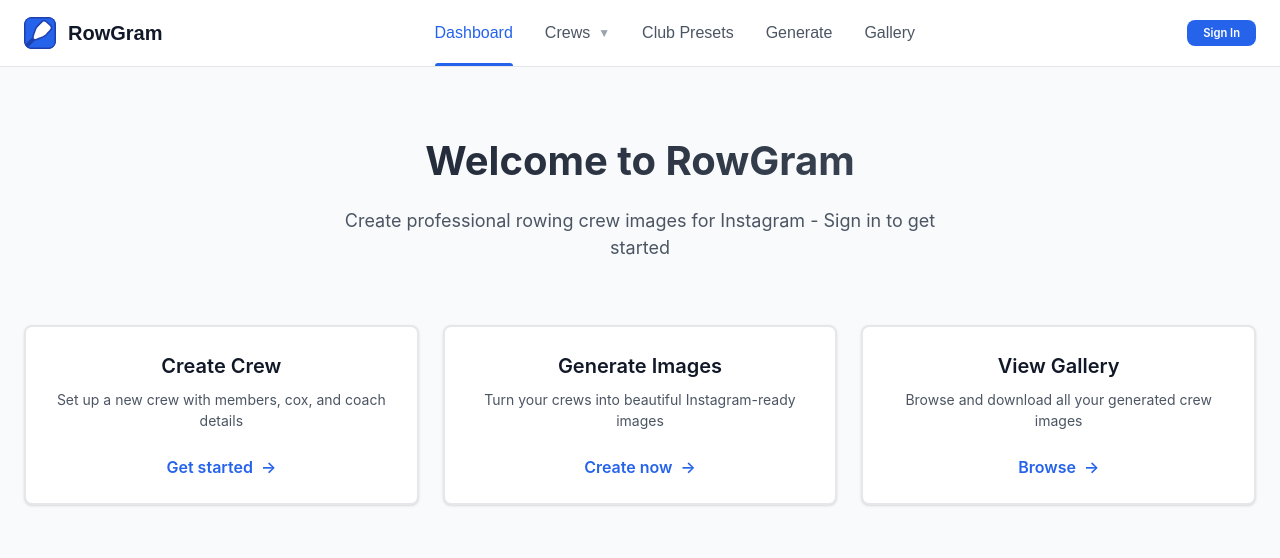
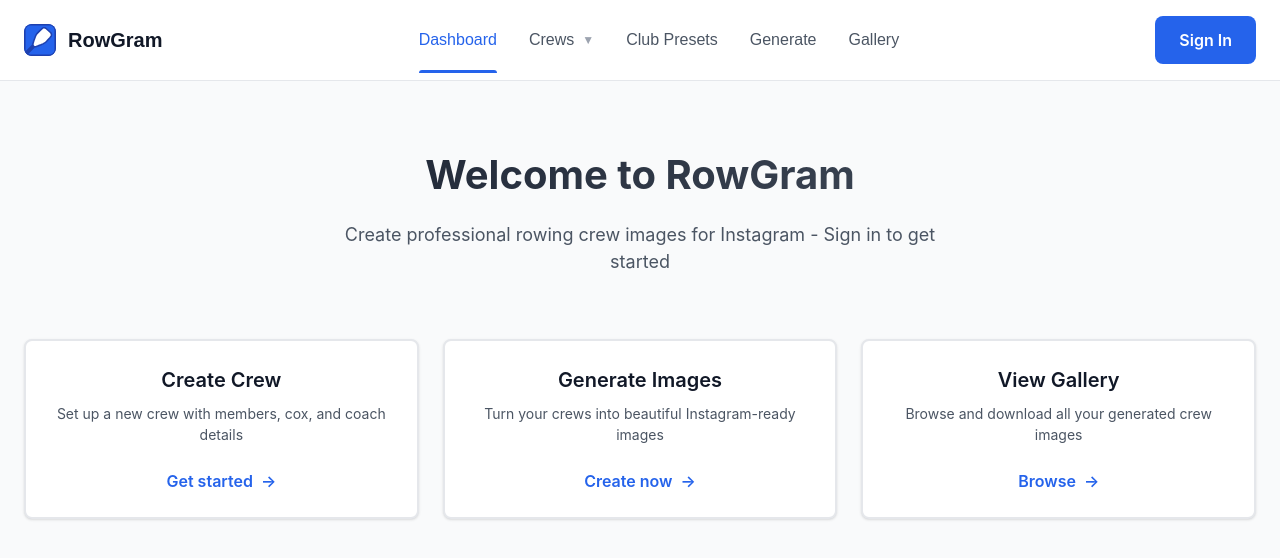
Before and after one commit to ToddMS/crew-image-generator, a React (Vite) app in the folder frontend/: page / in a window 1280 px wide. Shown: the top 558 px of the page. Built offline with nearby package versions, Linux system fonts and the light colour scheme.

Commit message:
Update button size in Navigation component for improved usability

```diff
--- a/frontend/src/components/Navigation/Navigation.tsx
+++ b/frontend/src/components/Navigation/Navigation.tsx
@@ -198,7 +198,7 @@ const Navigation: React.FC<NavigationProps> = ({ currentPage, onAuthModalOpen })
               )}
             </div>
           ) : (
-            <Button variant="primary" size="small" onClick={onAuthModalOpen}>
+            <Button variant="primary" size="medium" onClick={onAuthModalOpen}>
               Sign In
             </Button>
           )}
```
